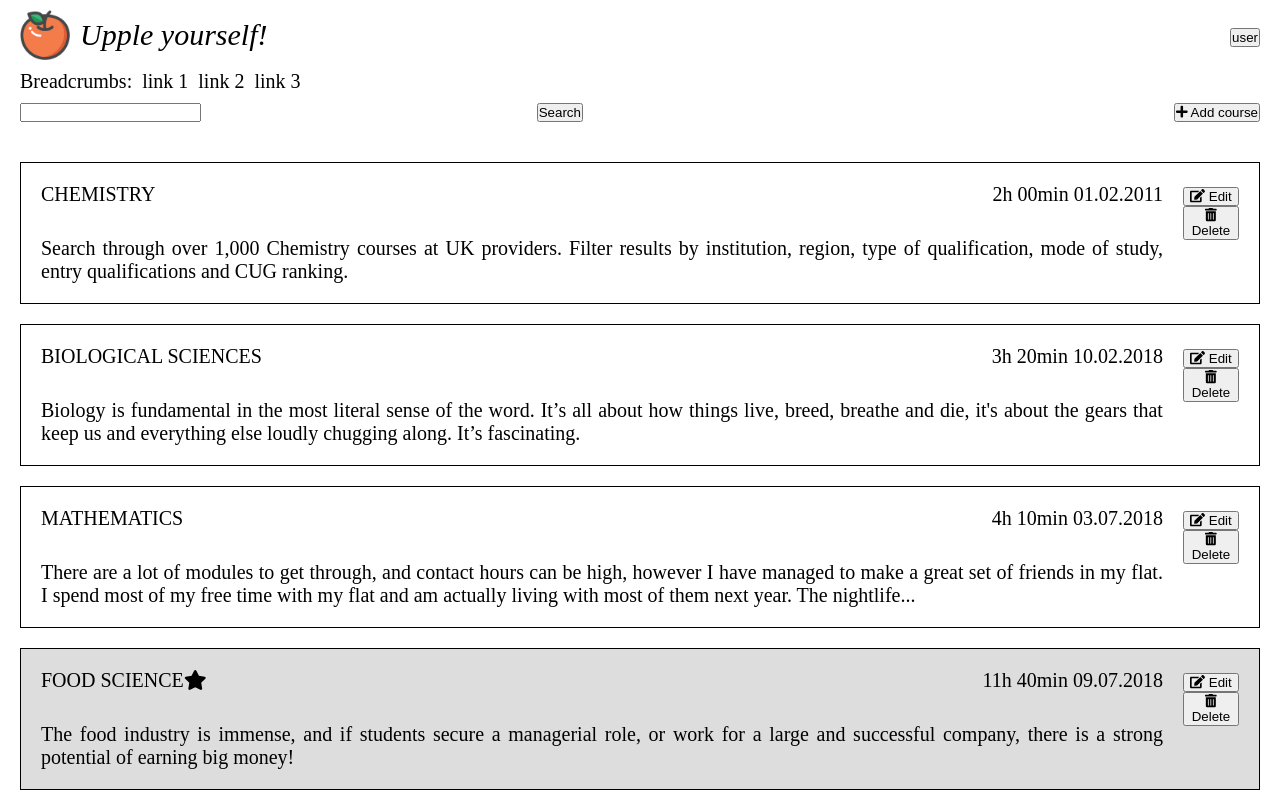
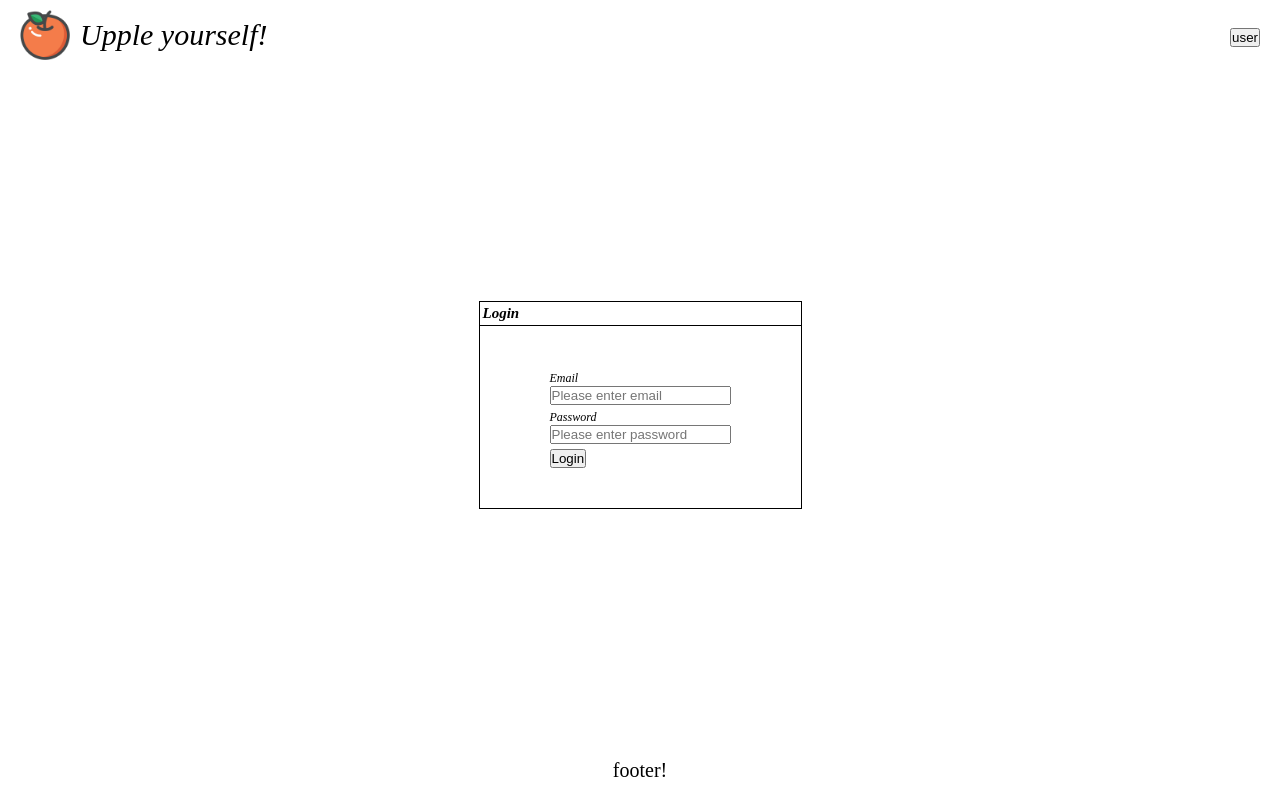
Before and after one commit to mikalai-sokarau/Angular, an Angular app: page / in a window 1280 px wide. Shown: the top 800 px of the page. Built offline with nearby package versions, Linux system fonts and the light colour scheme.

Commit message:
created login page

```diff
--- a/src/app/app.component.html
+++ b/src/app/app.component.html
@@ -1,5 +1,8 @@
 <div>
   <app-header></app-header>
-  <app-main></app-main>
+  <div class="content-wrapper">
+    <app-login></app-login>
+    <!-- <app-main></app-main> -->
+  </div>
   <app-footer></app-footer>
 </div>
--- a/src/app/app.component.scss
+++ b/src/app/app.component.scss
@@ -4,8 +4,10 @@ div {
   flex-direction: column;
   align-items: stretch;
 
-  app-main {
+  .content-wrapper {
     flex-grow: 1;
+    align-items: center;
+    justify-content: center;
   }
 
   app-main, app-header, app-footer {
--- a/src/app/app.module.ts
+++ b/src/app/app.module.ts
@@ -18,6 +18,8 @@ import { DurationPipe } from './shared/pipes/duration/duration.pipe';
 import { OrderByPipe } from './shared/pipes/orderBy/order-by.pipe';
 import { CoursesOperationsService } from './shared/services/courseOperations/courses-operations.service';
 import { AuthService } from './shared/services/authorization/auth.service';
+import { LoginModule } from './pages/login/login.module';
+
 
 @NgModule({
   declarations: [
@@ -38,7 +40,8 @@ import { AuthService } from './shared/services/authorization/auth.service';
   imports: [
     BrowserModule,
     FontAwesomeModule,
-    FormsModule
+    FormsModule,
+    LoginModule
   ],
   providers: [
     CoursesOperationsService,
--- /dev/null
+++ b/src/app/pages/login/components/login/login.component.html
@@ -0,0 +1,16 @@
+<section class="login-component">
+  <header>
+    <h2>Login</h2>
+  </header>
+  <main>
+    <div class="login-wrapper">
+      <label for="login-email">Email</label>
+      <input type="email" required placeholder="Please enter email" id="login-email">
+    </div>
+    <div class="password-wrapper">
+      <label for="login-password">Password</label>
+      <input type="password" required placeholder="Please enter password" id="login-password">
+    </div>
+    <button>Login</button>
+  </main>
+</section>
--- /dev/null
+++ b/src/app/pages/login/components/login/login.component.scss
@@ -0,0 +1,21 @@
+.login-component {
+  border: 1px solid black;
+
+  header {
+    border-bottom: 1px solid black;
+    padding: 3px;
+    font-style: italic;
+  }
+
+  main {
+    padding: 40px 70px;
+  }
+
+  .login-wrapper, .password-wrapper {
+    display: flex;
+    flex-direction: column;
+    margin: 5px 0;
+    font-size: 1.2em;
+    font-style: italic;
+  }
+}
--- /dev/null
+++ b/src/app/pages/login/components/login/login.component.ts
@@ -0,0 +1,15 @@
+import { Component, OnInit } from '@angular/core';
+
+@Component({
+  selector: 'app-login',
+  templateUrl: './login.component.html',
+  styleUrls: ['./login.component.scss']
+})
+export class LoginComponent implements OnInit {
+
+  constructor() { }
+
+  ngOnInit() {
+  }
+
+}
```
Also changed, not shown: src/app/pages/login/login.module.ts (added, +16 -0 lines), 2 other files (tests, documents, lock files or other folders).
